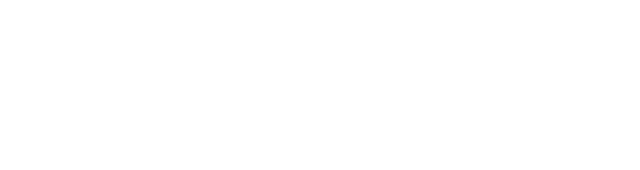
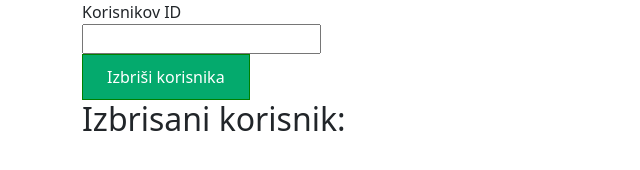
Before and after one commit to RadovanPrijic/Chess-Tournaments-App-Backend, a website: page gui/users_gui/deleteUsers.html in a window 1280 px wide. Shown: the whole page, without its empty margins (0-640 px from the left). Drawn offline with nearby package versions, Linux system fonts and the light colour scheme.

Commit message:
dodato brisanje korisnika na front-end

```diff
--- a/gui/users_gui/deleteUsers.html
+++ b/gui/users_gui/deleteUsers.html
@@ -0,0 +1,28 @@
+<!DOCTYPE html>
+<html lang=en>
+    <head>
+        <title>Brisanje korisnika</title>
+
+        <meta charset="utf-8">
+        <meta name="viewport" content="width=device-width, initial-scale=1">
+        <link rel="stylesheet" href="../styles.css">
+        <link href="https://cdn.jsdelivr.net/npm/bootstrap@5.1.3/dist/css/bootstrap.min.css" rel="stylesheet" integrity="sha384-1BmE4kWBq78iYhFldvKuhfTAU6auU8tT94WrHftjDbrCEXSU1oBoqyl2QvZ6jIW3" crossorigin="anonymous">
+        <script src="https://cdn.jsdelivr.net/npm/bootstrap@5.1.3/dist/js/bootstrap.bundle.min.js" integrity="sha384-ka7Sk0Gln4gmtz2MlQnikT1wXgYsOg+OMhuP+IlRH9sENBO0LRn5q+8nbTov4+1p" crossorigin="anonymous"></script>
+        <script src="users.js"></script>
+    </head>
+    <body>
+        <div class="container">
+            <div>
+                <label for="id">Korisnikov ID</label><br>
+                <input type="number" id="userId" name="id"><br>
+            </div>
+            <div class="btn-group">
+                <button onclick="deleteUser();" type="button" id="deleteUserBtn">Izbriši korisnika</button>
+            </div>
+            <div class="col-6">
+                <h2>Izbrisani korisnik:</h2>
+                <ul id="usrLst"></ul>
+            </div>
+        </div>
+    </body>
+</html>
--- a/gui/users_gui/users.js
+++ b/gui/users_gui/users.js
@@ -142,5 +142,21 @@ function initUpdateUser(){
 }
 
 function deleteUser(){
+    const id = document.getElementById('userId').value;
 
+    fetch('http://127.0.0.1:5000/api/users/' + id, {
+        method: 'DELETE',
+        headers: {
+            'Authorization': `Bearer ${token}`
+        }
+    })
+        .then( res => res.json() )
+            .then( data => {
+                document.getElementById("usrLst").innerHTML = "";
+                document.getElementById('userId').value = "";
+                const lst = document.getElementById('usrLst');
+
+                lst.innerHTML += `<li>ID: ${data.id}, Ime: ${data.first_name}, Prezime: ${data.last_name},
+                    ELO: ${data.elo_rating}</li>`;
+        });
 }
```
Also changed, not shown: gui/users_gui/users.html (+3 -5 lines).
